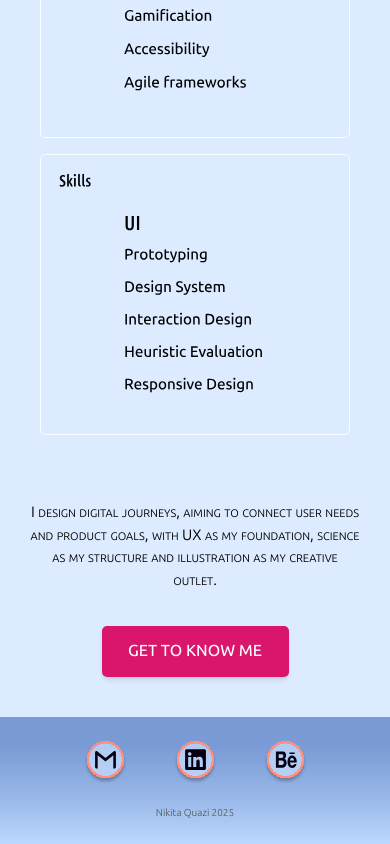
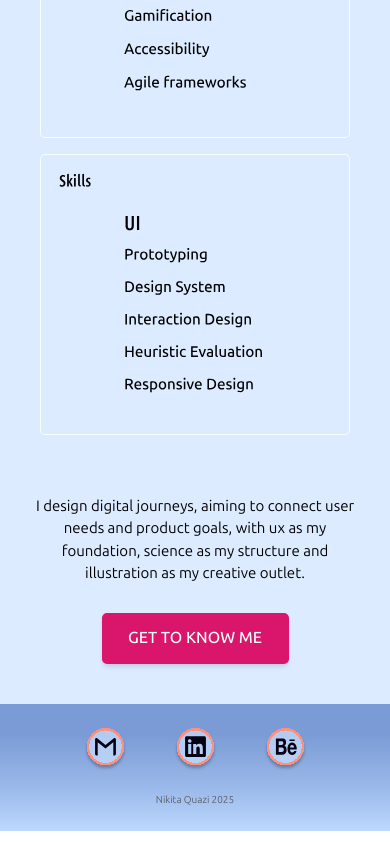
Before and after one commit to ChikiChirp/ux-portfolio, a Next.js app: page / in a window 390 px wide. Shown: the part 3155-3999 px from the top of the page. Built offline with nearby package versions, Linux system fonts and the light colour scheme; a web font is replaced by a local one.

Commit message:
style: update mobile codex text styling and remove small-caps variant

```diff
--- a/src/components/features/CodexSectionMobile.tsx
+++ b/src/components/features/CodexSectionMobile.tsx
@@ -43,9 +43,9 @@ export default function CodexSectionMobile() {
         </div>
 
         {/* Descriptive Paragraph */}
-        <span className="h-[103px] text-[#000000] text-[15px] font-ubuntu-sans font-normal leading-[1.5] [font-variant:small-caps] text-center flex items-center justify-center">
+        <span className=" text-[#000000] text-[15px] font-ubuntu-sans font-normal leading-[1.5] text-center flex items-center justify-center">
           I design digital journeys, aiming to connect user needs and product
-          goals, with UX as my foundation, science as my structure and
+          goals, with ux as my foundation, science as my structure and
           illustration as my creative outlet.
         </span>
 
```
